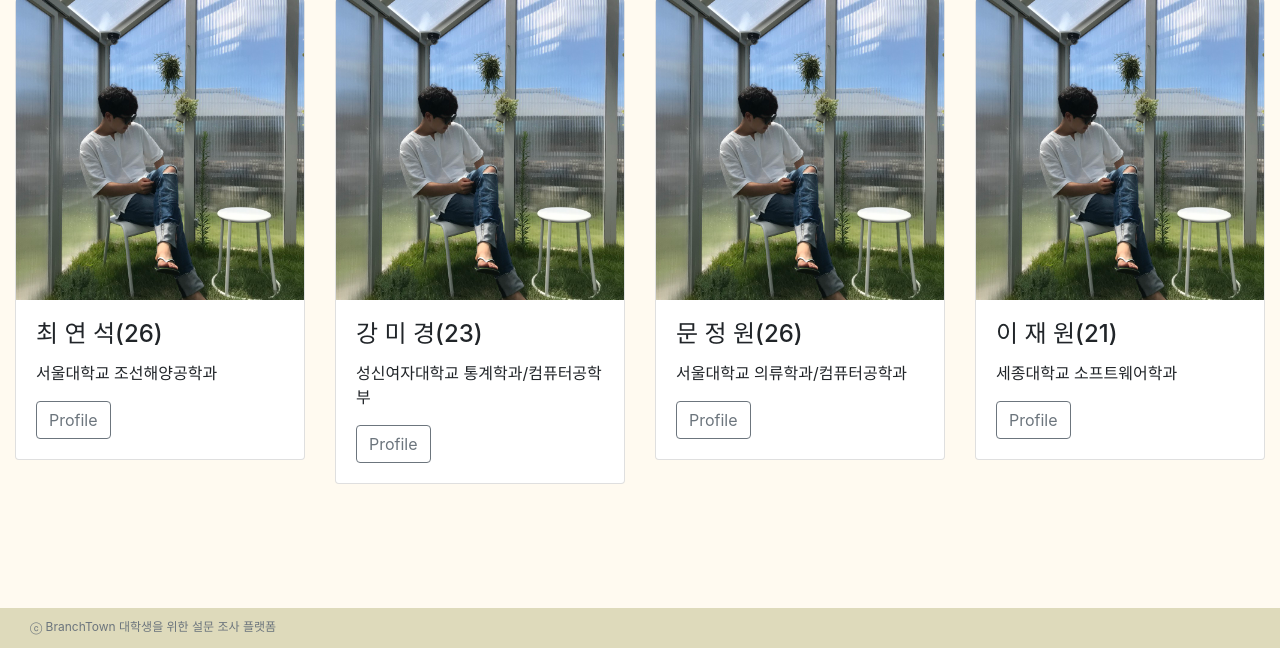
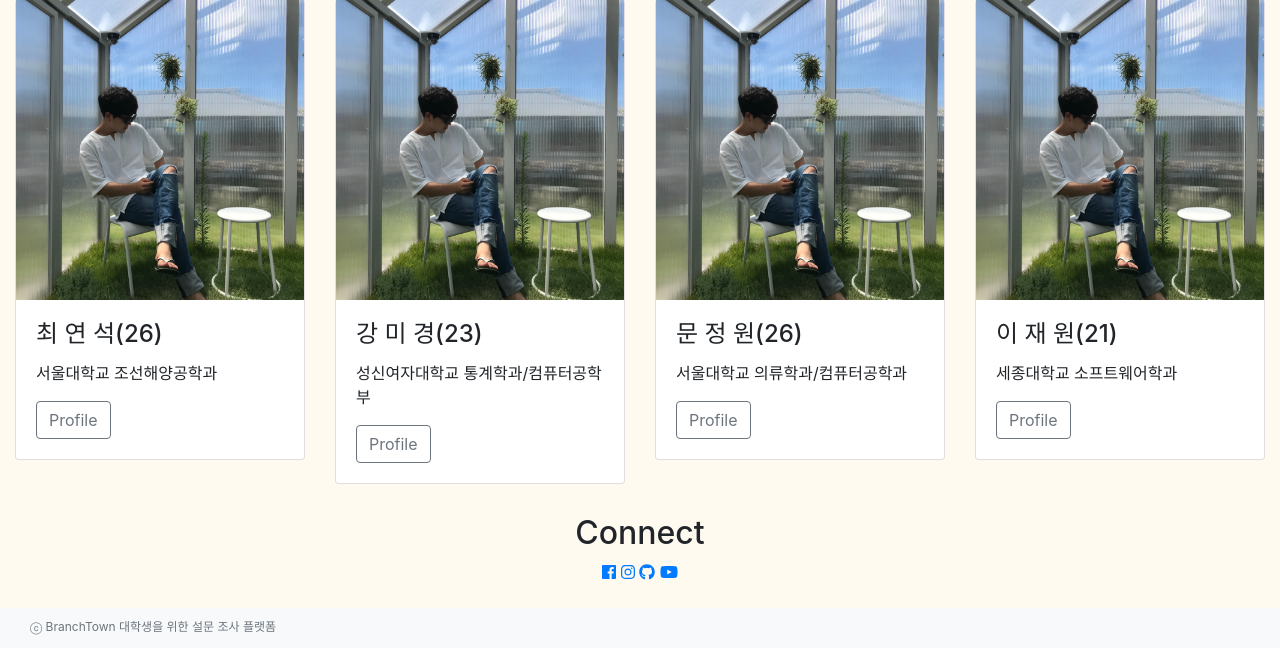
Before and after one commit to pirogramming/BranchTown, a Django app: page /main//cs/ in a window 1280 px wide. Shown: the part 152-800 px from the top of the page. Run offline with Django 3.2, Linux system fonts and the light colour scheme; some libraries are stand-ins or nearby versions; some web fonts are replaced.

Commit message:
수정중..

```diff
--- a/branchtown/static/css/styles.css
+++ b/branchtown/static/css/styles.css
@@ -19,7 +19,7 @@ body {
     left : 0px;
     bottom : 0px;
     width : 100%;
-    background-color : rgb(222, 218, 187);
+    background-color : #f8f9fa!important;
 
 }
 
--- a/branchtown/templates/layout.html
+++ b/branchtown/templates/layout.html
@@ -53,7 +53,7 @@
                     </div>
                 </li>
                 <li class="nav-item">
-                    <a class="nav-link" href="#" >고객 센터</a>
+                    <a class="nav-link" href="{% url 'main:cspage' %}" >고객 센터</a>
                 </li>
             </ul>
 
@@ -86,9 +86,6 @@
     <img src="{% static 'images/arrows.jpg' %}" width="32" height="32">
     </button>
     <!-- footer -->
-
-
-
     <div id="footer">
         <p class="text-muted">
         ⓒ BranchTown
--- a/main/static/main/css/style.css
+++ b/main/static/main/css/style.css
@@ -61,8 +61,6 @@
 
 }
 
-
-
 .event_2{
 
 }
--- a/main/templates/main/cspage.html
+++ b/main/templates/main/cspage.html
@@ -59,4 +59,18 @@
     </div>
 </div>
 </div>
+    <!--- connect -->
+<div class="container-fluid padding">
+<div class="row text-center padding">
+    <div class="col-12">
+        <h2>Connect</h2>
+    </div>
+    <div class="col-12 social padding">
+        <a href="#"><i class="fab fa-facebook"></i></a>
+        <a href="#"><i class="fab fa-instagram"></i></a>
+        <a href="#"><i class="fab fa-github"></i></a>
+        <a href="#"><i class="fab fa-youtube"></i></a>
+    </div>
+</div>
+</div>
 {% endblock %}
```
Also changed, not shown: main/templates/main/introduction.html (+5 -5 lines), main/static/main/images/purple_tree.png (added), main/static/main/images/sharing.jpg (added).
